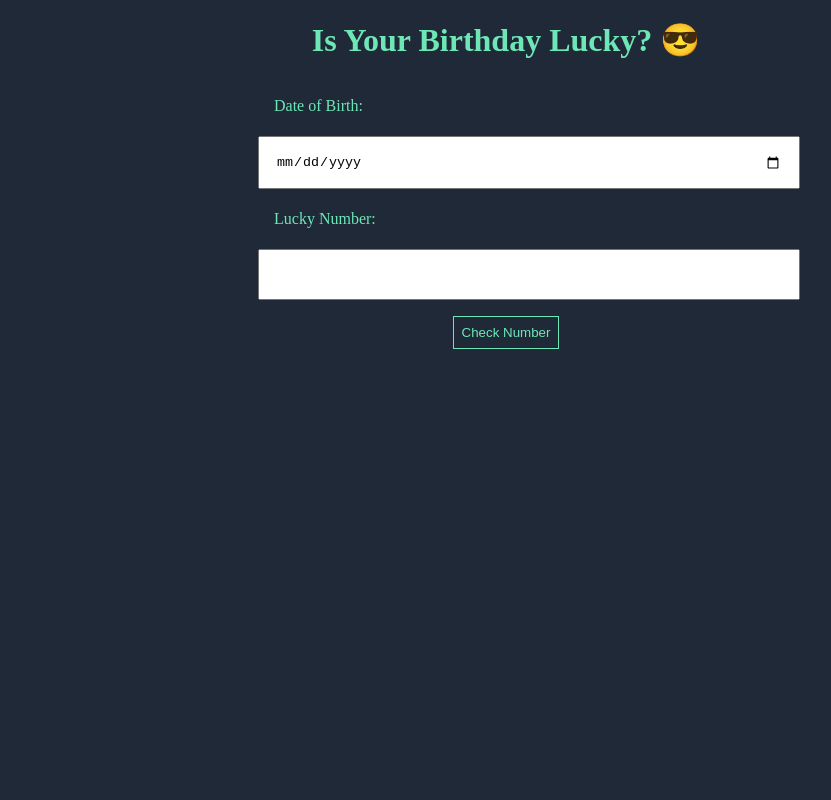
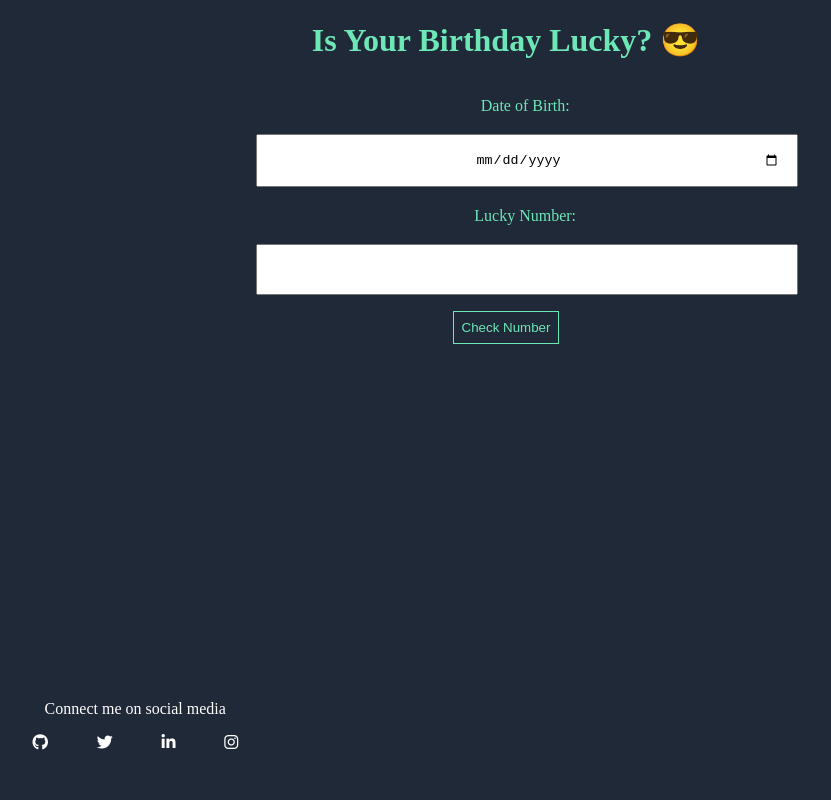
Before and after one commit to vivekmehto/birthday-lucky, a plain HTML site: page index.html in a window 1280 px wide. Shown: the whole page, without its empty margins (134-965 px from the left). Drawn offline with Linux system fonts and the light colour scheme.

Commit message:
final update

```diff
--- a/app.css
+++ b/app.css
@@ -19,8 +19,9 @@ body {
 
 input,
 label {
+  text-align: center;
   display: block;
-  margin: 0.3rem;
+  margin: 0.2rem;
   width: 100%;
   padding: 1rem;
 }
@@ -39,3 +40,54 @@ label {
   font-weight: 800;
   text-align: center;
 }
+
+@media screen and (max-width: 768px) {
+  .container {
+    width: 60%;
+  }
+
+  button {
+    width: 40%;
+  }
+}
+
+.footer {
+  position: fixed;
+  bottom: 0;
+  left: 10%;
+  padding: 2rem 1rem;
+  color: white;
+  text-align: center;
+}
+
+.footer div {
+  margin-bottom: 0.9rem;
+}
+
+.list-non-bullet {
+  list-style: none;
+  padding-inline-start: 2px;
+}
+
+.list-item-inline {
+  display: inline;
+  padding: 0rem 0.2rem;
+}
+
+.link {
+  text-decoration: none;
+  padding: 0.4rem 1.2rem;
+}
+
+.footer .link {
+  color: white;
+}
+
+.footer .footer-header {
+  font-weight: bold;
+  font-size: large;
+}
+
+.footer ul {
+  padding-inline-start: 0px;
+}
--- a/index.html
+++ b/index.html
@@ -7,6 +7,8 @@
     <meta name="viewport" content="width=device-width, initial-scale=1.0">
     <title>Is your Birthday Lucky?</title>
     <link rel="stylesheet" href="./app.css">
+    <script src="https://kit.fontawesome.com/2de49b6c4b.js" crossorigin="anonymous"></script>
+
 </head>
 
 <body>
@@ -23,6 +25,36 @@
 
         <p id="paragraph"></p>
     </div>
+
+
+    <footer class="footer">
+        <div>Connect me on social media</div>
+        <ul class="social-links list-non-bullet">
+            <li class="list-item-inline">
+                <a class="link" href="https://github.com/vivekmehto">
+                    <i class="fab fa-github"></i>
+                </a>
+            </li>
+            <li class="list-item-inline">
+                <a class="link" href="https://twitter.com/vivekmehto_">
+                    <i class="fab fa-twitter"></i>
+                </a>
+            </li>
+            <li class="list-item-inline">
+                <a class="link" href="https://www.linkedin.com/in/vivek-mehto-8a22841ba/">
+                    <i class="fab fa-linkedin-in"></i>
+                </a>
+            </li>
+            <li class="list-item-inline">
+                <a class="link" href="https://www.instagram.com/vivekmehto/">
+                    <i class="fab fa-instagram"></i>
+                </a>
+            </li>
+
+        </ul>
+    </footer>
+
+
     <script src="./index.js"></script>
 </body>
 
```
